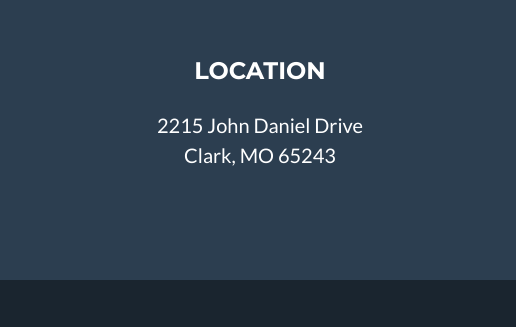
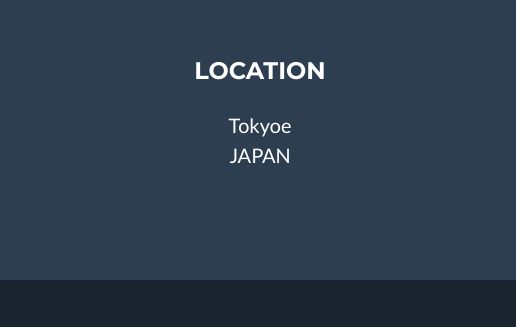
Before and after one commit to kzitn/kzitn.github.io, a plain HTML site: page index.html in a window 1280 px wide. Shown: the part 3211-3538 px from the top of the page, 0-516 px from the left. Drawn offline with nearby package versions, Linux system fonts and the light colour scheme.

Commit message:
prototype

```diff
--- a/index.html
+++ b/index.html
@@ -5,7 +5,7 @@
         <meta name="viewport" content="width=device-width, initial-scale=1, shrink-to-fit=no" />
         <meta name="description" content="" />
         <meta name="author" content="" />
-        <title>robotics engineer</title>
+        <title>RobotForward</title>
         <!-- Font Awesome icons (free version)-->
         <script src="https://use.fontawesome.com/releases/v5.12.1/js/all.js" crossorigin="anonymous"></script>
         <!-- Google fonts-->
@@ -190,7 +190,7 @@
                     <!-- Footer Location-->
                     <div class="col-lg-4 mb-5 mb-lg-0">
                         <h4 class="text-uppercase mb-4">Location</h4>
-                        <p class="lead mb-0">2215 John Daniel Drive<br />Clark, MO 65243</p>
+                        <p class="lead mb-0">Tokyoe<br />JAPAN</p>
                     </div>
                     <!-- Footer Social Icons-->
                     <div class="col-lg-4 mb-5 mb-lg-0">
```
